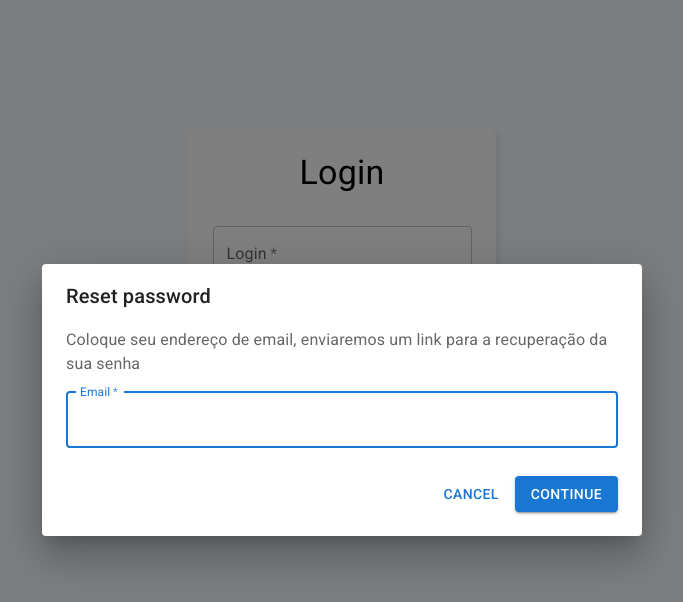
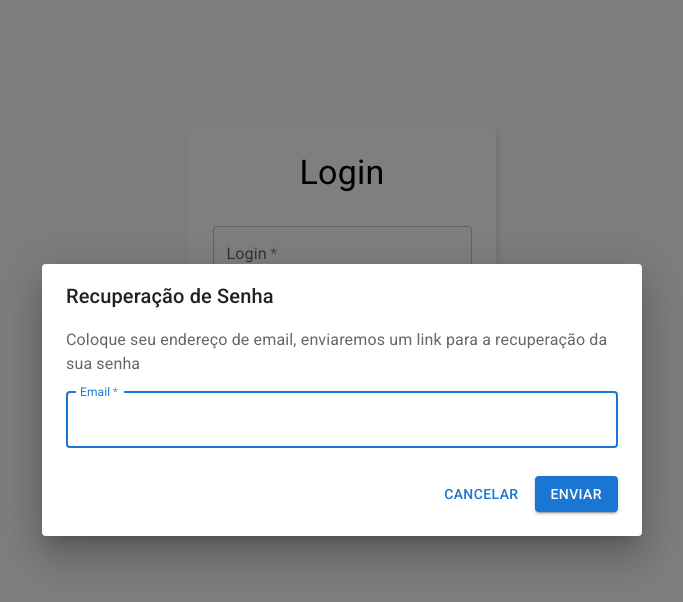
Before and after one commit to Vinicius-Medeiros/Intercurso-ReForm, a React (Vite) app: page /login in a window 1280 px wide. Both pictures are taken after a click on the link "Esqueceu senha?". Shown: the top 602 px of the page, without its empty margins (298-981 px from the left). Built offline with nearby package versions, Linux system fonts and the light colour scheme.

Commit message:
traduzinfo algumas partes para o português

```diff
--- a/src/pages/login/login.tsx
+++ b/src/pages/login/login.tsx
@@ -168,7 +168,7 @@ export const LoginPage = () => {
                 component={'form'}
                 onSubmit={handleRecoverPassword}
             >
-                <DialogTitle>Reset password</DialogTitle>
+                <DialogTitle>Recuperação de Senha</DialogTitle>
                 <DialogContent
                     sx={{ display: 'flex', flexDirection: 'column', gap: 2, width: '100%' }}
                 >
@@ -187,9 +187,9 @@ export const LoginPage = () => {
                     />
                 </DialogContent>
                 <DialogActions sx={{ pb: 3, px: 3 }}>
-                    <Button onClick={() => setModalOpen(false)}>Cancel</Button>
+                    <Button onClick={() => setModalOpen(false)}>Cancelar</Button>
                     <Button variant="contained" type="submit">
-                        Continue
+                        Enviar
                     </Button>
                 </DialogActions>
             </Dialog>
```
